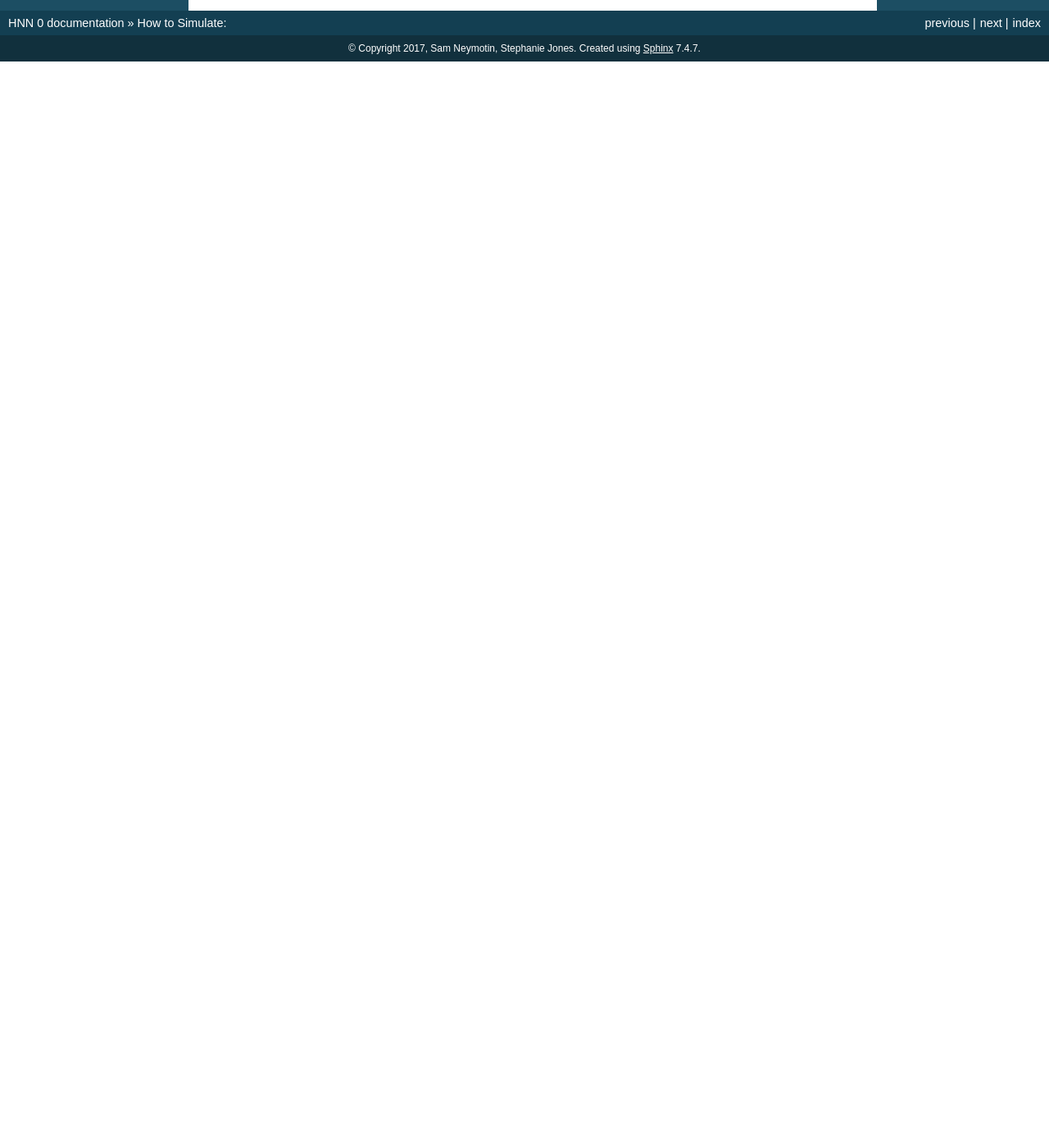
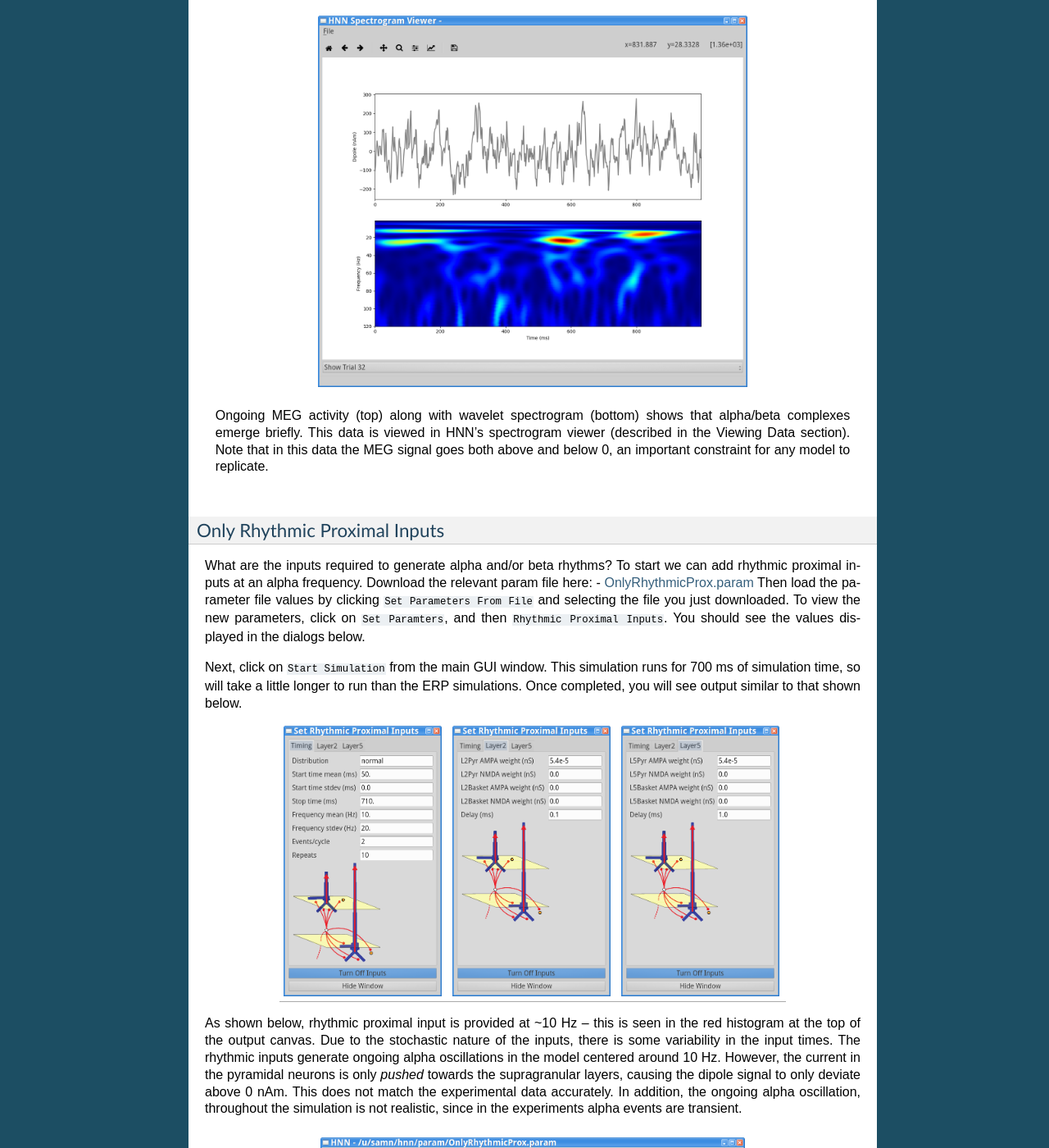
Before and after one commit to jonescompneurolab/hnn, a Sphinx documentation site: the page built from doc/howtosim.rst, in a window 1280 px wide and 1400 px high, scrolled down 11302 px. Shown: the whole window at 82% size. Built offline with Sphinx 7.4.7, drawn with Linux system fonts in a browser that asks for light colours; before the commit the page ends 11377 px from its top, so only the background shows below that; some of the changed text lies outside the part shown.

Commit message:
start on alpha/beta section of tut

```diff
--- a/doc/howtosim.rst
+++ b/doc/howtosim.rst
@@ -284,5 +284,78 @@ on the main GUI.
 Alpha/Beta Rhythms
 ------------------
 
+In this part of the tutorial we will look at how to use HNN to simulate low-frequency
+alpha (~10 Hz) and beta (~20 Hz) rhythmic activity. A look at ongoing MEG signals
+shows that alpha/beta complexes emerge for brief periods. We will use the model
+to replicate some of these features.
+
+.. figure:: images/yes_trial32_prestim_dipole_specgram.png
+	:scale: 40%
+	:align: center
+
+	Ongoing MEG activity (top) along with wavelet spectrogram (bottom) shows
+	that alpha/beta complexes emerge briefly. This data is viewed in HNN's
+	spectrogram viewer (described in the Viewing Data section). Note that in this
+	data the MEG signal goes both above and below 0, an important constraint
+	for any model to replicate.
+
+Only Rhythmic Proximal Inputs
+^^^^^^^^^^^^^^^^^^^^^^^^^^^^^
+
+What are the inputs required to generate alpha and/or beta rhythms? To start we
+can add rhythmic proximal inputs at an alpha frequency. Download the relevant param file
+here: - `OnlyRhythmicProx.param <../../param/OnlyRhythmicProx.param>`_
+Then load the parameter file values by clicking ``Set Parameters From File``
+and selecting the file you just downloaded. To view the new parameters,
+click on ``Set Paramters``, and then ``Rhythmic Proximal Inputs``.
+You should see the values displayed in the dialogs below.
+
+Next, click on ``Start Simulation`` from the main GUI window. This simulation
+runs for 700 ms of simulation time, so will take a little longer to run than
+the ERP simulations. Once completed, you will see output similar to that shown below.
+
+
+.. |rhythproxonlytimingparamfig| image:: images/OnlyRhythmicProxTimingparam.png
+        :scale: 40%
+	:align: bottom
+
+.. |rhythproxonlyl2paramfig| image:: images/OnlyRhythmicProxL2param.png
+        :scale: 40%
+	:align: bottom
+
+.. |rhythproxonlyl5paramfig| image:: images/OnlyRhythmicProxL5param.png
+        :scale: 40%
+	:align: bottom
+
++-------------------------------+---------------------------+---------------------------+
+| |rhythproxonlytimingparamfig| | |rhythproxonlyl2paramfig| | |rhythproxonlyl5paramfig| |
++-------------------------------+---------------------------+---------------------------+
+
+As shown below, rhythmic proximal input is provided at ~10 Hz -- this is seen in the red
+histogram at the top of the output canvas. Due to the stochastic nature of the inputs, there
+is some variability in the input times. The rhythmic inputs  generate ongoing alpha oscillations
+in the model centered around 10 Hz. However, the current in the pyramidal neurons is only *pushed*
+towards the supragranular layers, causing the dipole signal to only deviate above 0 nAm. This does not match
+the experimental data accurately. In addition,  the ongoing alpha oscillation, throughout the simulation is
+not realistic, since in the experiments alpha events are transient.
+
+.. figure:: images/OnlyRhythmicProxOutput.png
+	:scale: 40%
+	:align: center
+
+
+Only Rhythmic Distal Inputs
+^^^^^^^^^^^^^^^^^^^^^^^^^^^
+
+Having seen that proximal inputs alone push the current flow only in a single direction, what
+will happen if we instead provide rhythmic distal inputs?
+
+Combined Rhythmic Proximal/Distal Inputs
+^^^^^^^^^^^^^^^^^^^^^^^^^^^^^^^^^^^^^^^^
+
+Stronger Beta
+^^^^^^^^^^^^^
+
+
 Gamma Rhythms
 -------------
```
Also changed, not shown: doc/images/OnlyRhythmicProxL2param.png (added), doc/images/OnlyRhythmicProxL5param.png (added), doc/images/OnlyRhythmicProxOutput.png (added), doc/images/OnlyRhythmicProxTimingparam.png (added), doc/images/yes_trial32_prestim_dipole_specgram.png (added), 1 other file.
